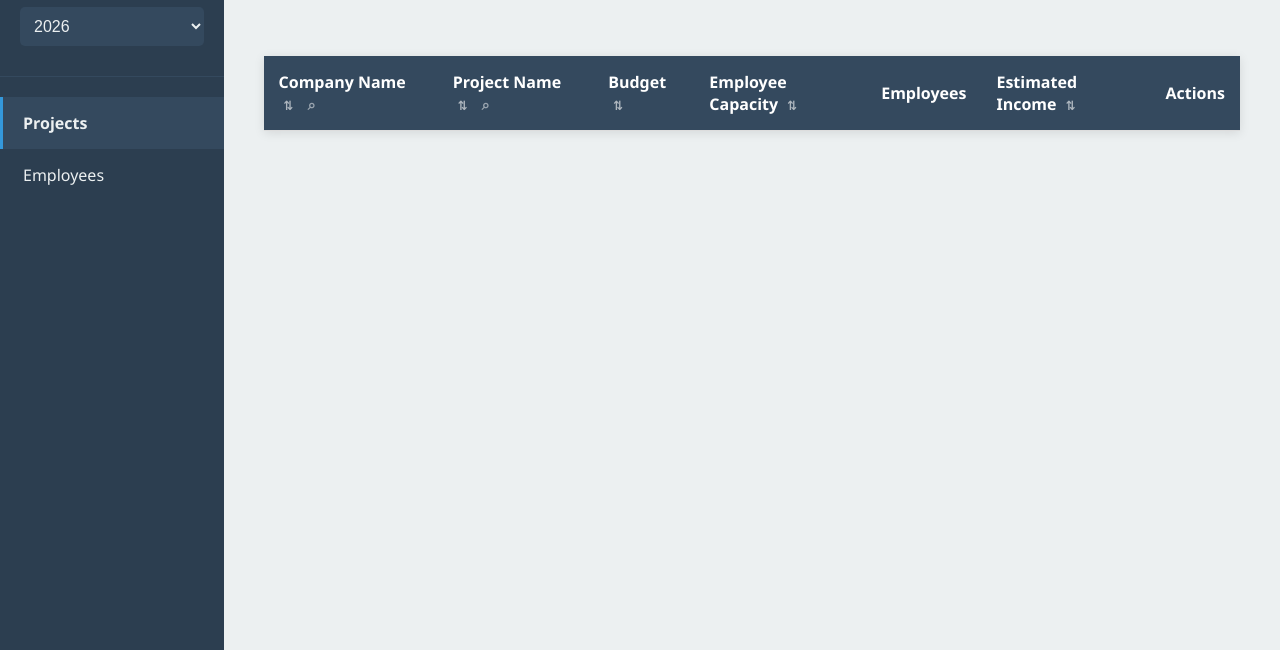
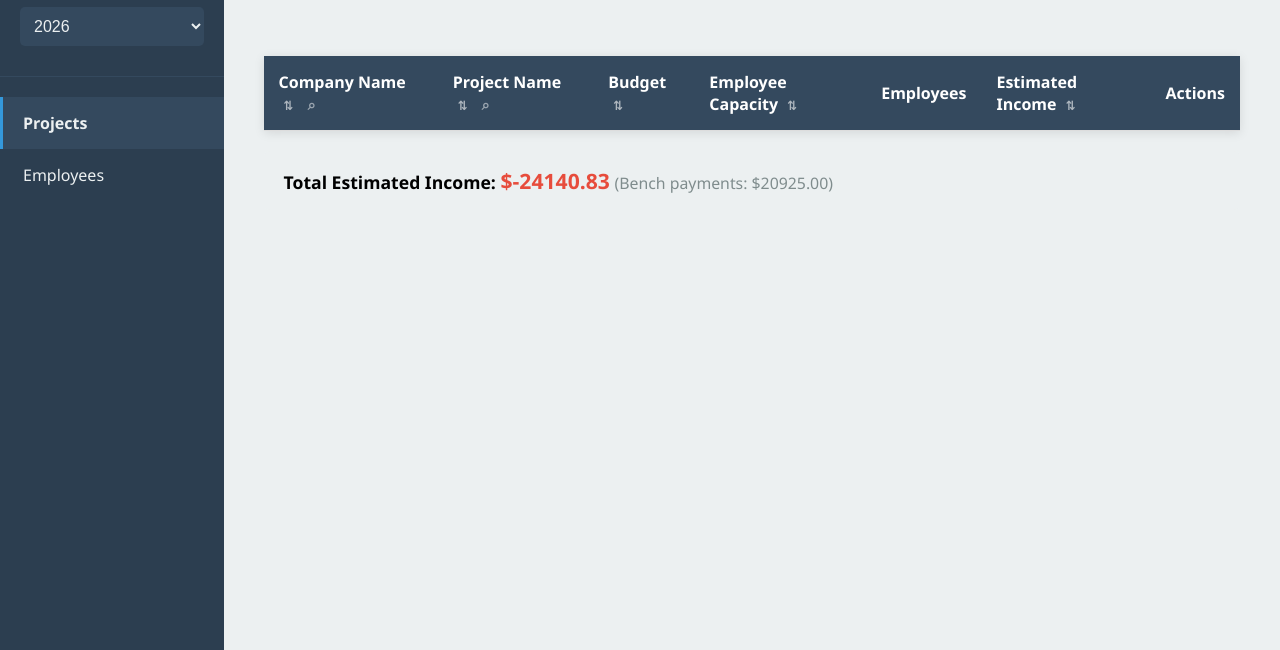
Before and after one commit to haoxinxi1/dashboard, a website built with webpack: page src/index.html in a window 1280 px wide. Shown: the part 150-800 px from the top of the page. Built offline with nearby package versions, Linux system fonts and the light colour scheme.

Commit message:
feat: add html and css for text under project table

```diff
--- a/src/index.html
+++ b/src/index.html
@@ -71,6 +71,11 @@
             <!-- Project data will be populated here -->
           </tbody>
         </table>
+        <div id="projects-total-income" class="total-income-info">
+          <strong>Total Estimated Income:</strong>
+          <span class="total-amount negative-income">$-24140.83</span>
+          <span class="bench-payments">(Bench payments: $20925.00)</span>
+        </div>
       </div>
       <div id="employees-content" class="hidden">
         <div class="content-header">
@@ -276,7 +281,11 @@
         <td class="project-row-budget"></td>
         <td><span class="project-row-rating"></span></td>
         <td>
-          <button class="project-row-show-employees-btn show-details-btn" data-project-id="" data-type="employees"></button>
+          <button
+            class="project-row-show-employees-btn show-details-btn"
+            data-project-id=""
+            data-type="employees"
+          ></button>
         </td>
         <td class="project-row-income"></td>
         <td>
@@ -293,7 +302,11 @@
         <td class="employee-row-salary editable-salary" data-field="salary" data-employee-id=""></td>
         <td class="employee-row-monthly-salary"></td>
         <td>
-          <button class="employee-row-show-assignments-btn show-details-btn" data-employee-id="" data-type="assignments">
+          <button
+            class="employee-row-show-assignments-btn show-details-btn"
+            data-employee-id=""
+            data-type="assignments"
+          >
             <span class="employee-row-capacity-indicator capacity-indicator"></span>
           </button>
         </td>
@@ -307,7 +320,9 @@
             >
               Availability
             </button>
-            <button class="employee-row-assign-btn assign-btn" data-employee-id="" title="Assign to project">Assign</button>
+            <button class="employee-row-assign-btn assign-btn" data-employee-id="" title="Assign to project">
+              Assign
+            </button>
             <button class="employee-row-delete-btn delete-btn delete-employee" data-employee-id="">Delete</button>
           </div>
         </td>
--- a/src/styles/styles.css
+++ b/src/styles/styles.css
@@ -1540,3 +1540,12 @@ tbody tr:hover {
   font-size: 0.9em;
   transition: background-color 0.2s;
 }
+
+.total-income-info.hidden {
+  display: none;
+}
+
+.bench-payments {
+  color: #7f8c8d;
+  font-size: 0.9em;
+}
```
